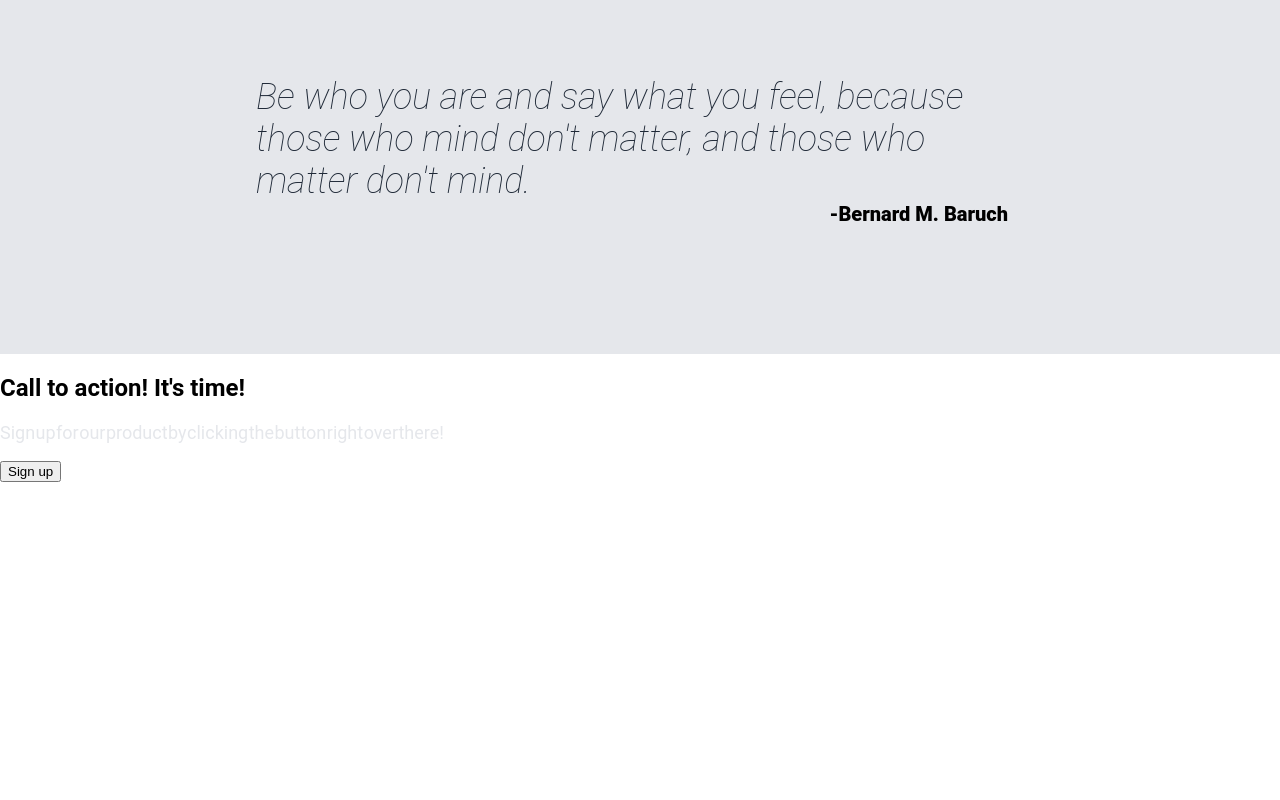
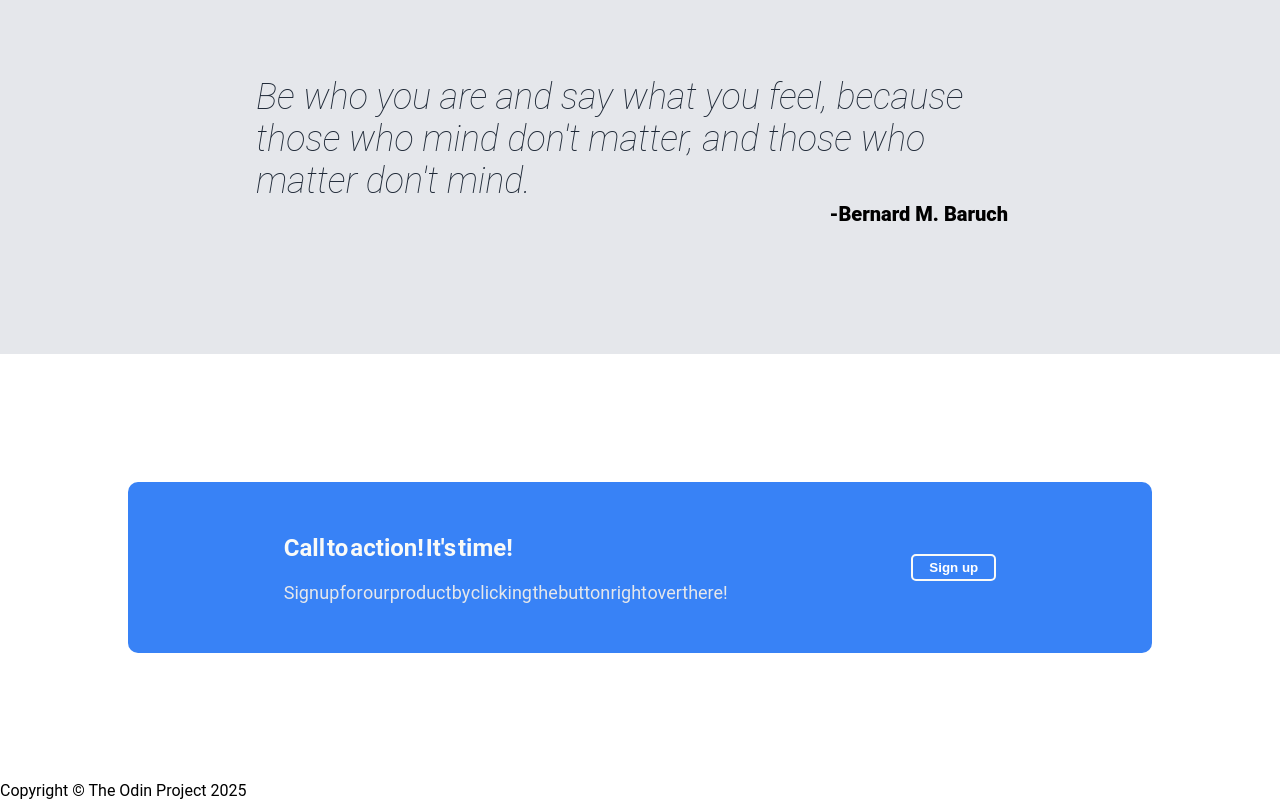
Before and after one commit to FiendFyre903/Landing-Page-Mock, a plain HTML site: page index.html in a window 1280 px wide. Shown: the part 1232-2032 px from the top of the page. Before the commit the page ends 1714 px from the top, so only its background shows below. Drawn offline with Linux system fonts and the light colour scheme.

Commit message:
Added styling for action section as well as html for footer section

```diff
--- a/index.html
+++ b/index.html
@@ -49,12 +49,15 @@
         <em class="quote-text">Be who you are and say what you feel, because those who mind don't matter, and those who matter don't mind.</em>
         <h4 class="author">-Bernard M. Baruch</h4>
      </div>
-     <footer>
-        <div class="footer-content">
-            <h2 class="footer-main"> Call to action! It's time!</h2>
+     <div class="action">
+        <div class="action-content">
+            <h2 class="primary-text"> Call to action! It's time!</h2>
             <p class="secondary-text"> Sign up for our product by clicking the button right over there!</p>
         </div>
-        <button class="footer-button">Sign up</button>
-     </footer>
+        <button class="action-button">Sign up</button>
+    </div>
+    <footer>
+        Copyright &copy; The Odin Project 2025
+    </footer>
 </body>
 </html>
--- a/style.css
+++ b/style.css
@@ -130,3 +130,31 @@ header{
     padding-right:16px;
     margin:0;
 }
+
+.action{
+    display:flex;
+    margin: 128px 128px;
+    background-color: #3882f6;
+    border-radius: 10px;
+    justify-content: space-around;
+    padding: 32px  128px;
+    gap: 128px;
+}
+
+.action-content .primary-text{
+    color:#f9faf8;
+    word-spacing: -4px;
+}
+
+.action-button{
+    background-color: #3882f6;
+    color: white;
+    font-weight: 900;
+    padding: 4px 16px;
+    border-radius: 5px;
+    border-color: #f9faf8;
+    align-self: center;
+    flex-shrink: 0;
+    box-shadow: none;
+    border-style: solid;
+}
```
